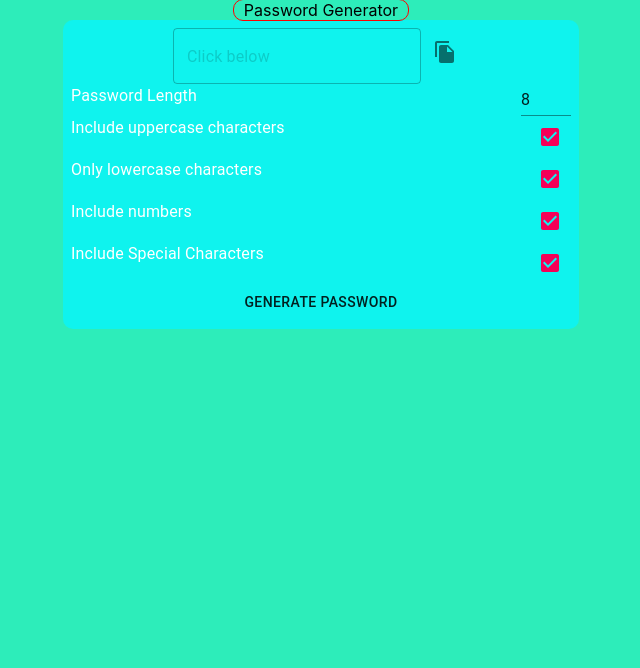
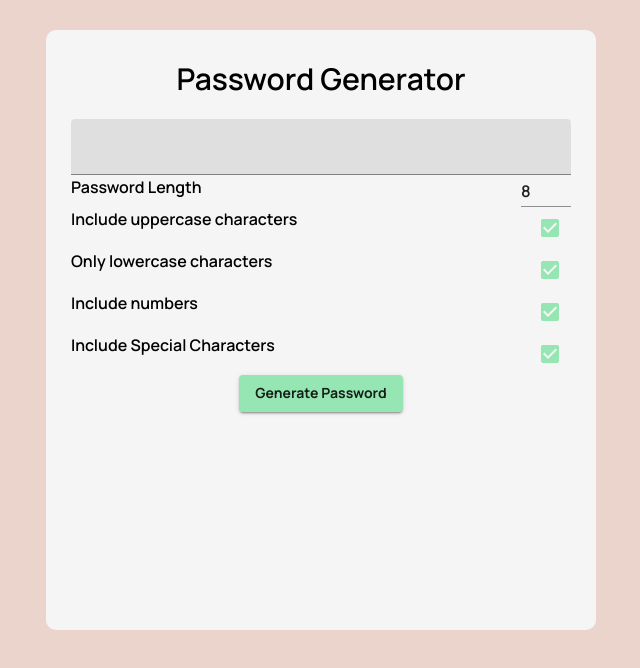
Before and after one commit to harrisonywu/password-generator, a React (Create React App) app: page / in a window 1280 px wide. Shown: the top 668 px of the page, without its empty margins (319-959 px from the left). Built offline with nearby package versions, Linux system fonts and the light colour scheme.

Commit message:
Style Password Generator form

```diff
--- a/public/index.html
+++ b/public/index.html
@@ -3,6 +3,7 @@
   <head>
     <meta charset="utf-8" />
     <link rel="icon" href="%PUBLIC_URL%/favicon.ico" />
+    <link href="https://fonts.googleapis.com/css2?family=Manrope:wght@600;700&display=swap" rel="stylesheet">
     <meta name="viewport" content="width=device-width, initial-scale=1" />
     <meta name="theme-color" content="#000000" />
     <meta
--- a/src/App.css
+++ b/src/App.css
@@ -1,5 +1,6 @@
 body {
-  background-color: #2DEDBA;
+  background-color: #ebd4cb;
+  font-family: 'Manrope', sans-serif;
 }
 
 .App-logo {
--- a/src/App.js
+++ b/src/App.js
@@ -1,28 +1,44 @@
 import React from 'react';
 import './App.css';
 import PasswordForm from "./PasswordForm";
-import { withStyles } from "@material-ui/core/styles";
+import { createMuiTheme, ThemeProvider, withStyles } from "@material-ui/core/styles";
 
 const styles = {
-  mainHeader: {
-    border: 'solid 1px red',
-    padding: '0 10px',
-    borderRadius: 10,
-    display: 'inline',
-  },
   app: {
     textAlign: 'center',
   }
 }
 
+const theme = createMuiTheme({
+  palette: {
+    primary: {
+      main: '#ccfccb'
+    },
+    secondary: {
+      main: '#96E6B3'
+    },
+  },
+  typography: {
+    fontFamily: [
+      'Manrope',
+    ].join(','),
+    button: {
+      textTransform: 'none',
+      fontWeight: '700'
+    }
+  },
+})
+
+
 function App(props) {
   const { classes } = props
   return (
-    <div className={classes.app}>
-      <header className={classes.mainHeader}>Password Generator</header>
-      <PasswordForm />
-    </div>
-  );
+    <ThemeProvider theme={theme}>
+      <div className={classes.app}>
+        <PasswordForm />
+      </div>
+    </ThemeProvider>
+);
 }
 
 export default withStyles(styles)(App);
--- a/src/PasswordForm.js
+++ b/src/PasswordForm.js
@@ -1,6 +1,7 @@
 import React, {useState} from 'react'
 import {Formik, Form} from "formik";
-import { Button, Checkbox, IconButton, Snackbar, TextField, Typography } from "@material-ui/core";
+import { Box, Button, Checkbox, IconButton, Snackbar, TextField, Typography } from "@material-ui/core";
+import { withStyles } from "@material-ui/core/styles";
 import { Done, FileCopy } from "@material-ui/icons"
 import FormContainer from "./StyledComponents/FormContainer";
 
@@ -10,6 +11,17 @@ const initialValues = {
   includeNumbers: true,
   includeSpecialChars: true,
   passwordLength: 8,
+}
+
+const styles = {
+  mainHeader: {
+    display: 'block',
+    fontSize: '30px',
+    margin: '20px 0'
+  },
+  center: {
+    textAlign: 'center',
+  }
 }
 
 function SpacedDiv({children, header}) {
@@ -22,7 +34,8 @@ function SpacedDiv({children, header}) {
 }
 
 
-export default function PasswordForm() {
+function PasswordForm(props) {
+  const { classes } = props
   const [password, setPassword] = useState('')
   const [snackbarOpen, setSnackbarOpen] = useState(false)
   const {includeUppercase, includeLowercase, includeNumbers, includeSpecialChars, passwordLength} = initialValues
@@ -51,33 +64,36 @@ export default function PasswordForm() {
 
   return (
     <FormContainer>
+      <header className={classes.mainHeader}>Password Generator</header>
       <Formik
         initialValues={initialValues}
       >
         {({ handleChange, handleReset, onSubmit, values}) => (
           <Form onSubmit={() => generatePassword(values)}>
-            <TextField disabled placeholder='Click below' value={password} variant='outlined'/>
-            <IconButton onClick={copyPassword}><FileCopy /></IconButton>
+            <TextField color="primary" endIcon={<IconButton onClick={copyPassword}><FileCopy /></IconButton>} fullWidth value={password} variant='filled'/>
             <SpacedDiv header="Password Length">
               <TextField style={{width: '50px'}} name='passwordLength' defaultValue={passwordLength} onChange={handleChange} type="number"/>
             </SpacedDiv>
             <SpacedDiv header="Include uppercase characters">
-              <Checkbox name='includeUppercase' defaultChecked={includeUppercase} onChange={handleChange}/>
+              <Checkbox color='secondary' name='includeUppercase' defaultChecked={includeUppercase} onChange={handleChange}/>
             </SpacedDiv>
             <SpacedDiv header="Only lowercase characters">
-              <Checkbox name='includeLowercase' defaultChecked={includeLowercase} onChange={handleChange}/>
+              <Checkbox color='secondary' name='includeLowercase' defaultChecked={includeLowercase} onChange={handleChange}/>
             </SpacedDiv>
             <SpacedDiv header="Include numbers">
-              <Checkbox name='includeNumbers' defaultChecked={includeNumbers} onChange={handleChange}/>
+              <Checkbox color='secondary' name='includeNumbers' defaultChecked={includeNumbers} onChange={handleChange}/>
             </SpacedDiv>
             <SpacedDiv header="Include Special Characters">
-              <Checkbox name='includeSpecialChars' defaultChecked={includeSpecialChars} onChange={handleChange}/>
+              <Checkbox color='secondary' name='includeSpecialChars' defaultChecked={includeSpecialChars} onChange={handleChange}/>
             </SpacedDiv>
-            <Button onClick={(e) => {
-              e.preventDefault()
-              console.log('valeues: ', values)
-              generatePassword(values)
-            }} type="submit">Generate Password</Button>
+            <Button
+              color="secondary"
+              onClick={(e) => {
+                e.preventDefault()
+                generatePassword(values)
+              }}
+              variant="contained"
+              type="submit">Generate Password</Button>
           </Form>
           )}
       </Formik>
@@ -91,3 +107,5 @@ export default function PasswordForm() {
 
   )
 }
+
+export default withStyles(styles)(PasswordForm)
--- a/src/StyledComponents/FormContainer.js
+++ b/src/StyledComponents/FormContainer.js
@@ -7,8 +7,10 @@ const Box = styled('div')(compose(spacing, palette));
 
 export function FormContainer({ children, classes }) {
   return (
-    <Box className={classes.formContainer} color="white" bgcolor="#0FF3EE" p={1}>
-      {children}
+    <Box bgcolor="#f5f5f5" className={classes.formContainer2}>
+      <Box className={classes.formContainer} color="primary" p={1}>
+        {children}
+      </Box>
     </Box>
   );
 }
--- a/src/StyledComponents/FormContainer.styles.js
+++ b/src/StyledComponents/FormContainer.styles.js
@@ -1,8 +1,13 @@
 export default {
   formContainer: {
-    maxWidth: 500,
-    maxHeight: 500,
+    width: 500,
+    height: 600,
+    margin: 'auto',
+  },
+  formContainer2: {
+    width: 550,
+    height: 600,
     borderRadius: 10,
-    margin: 'auto',
+    margin: '30px auto',
   }
 }
```
